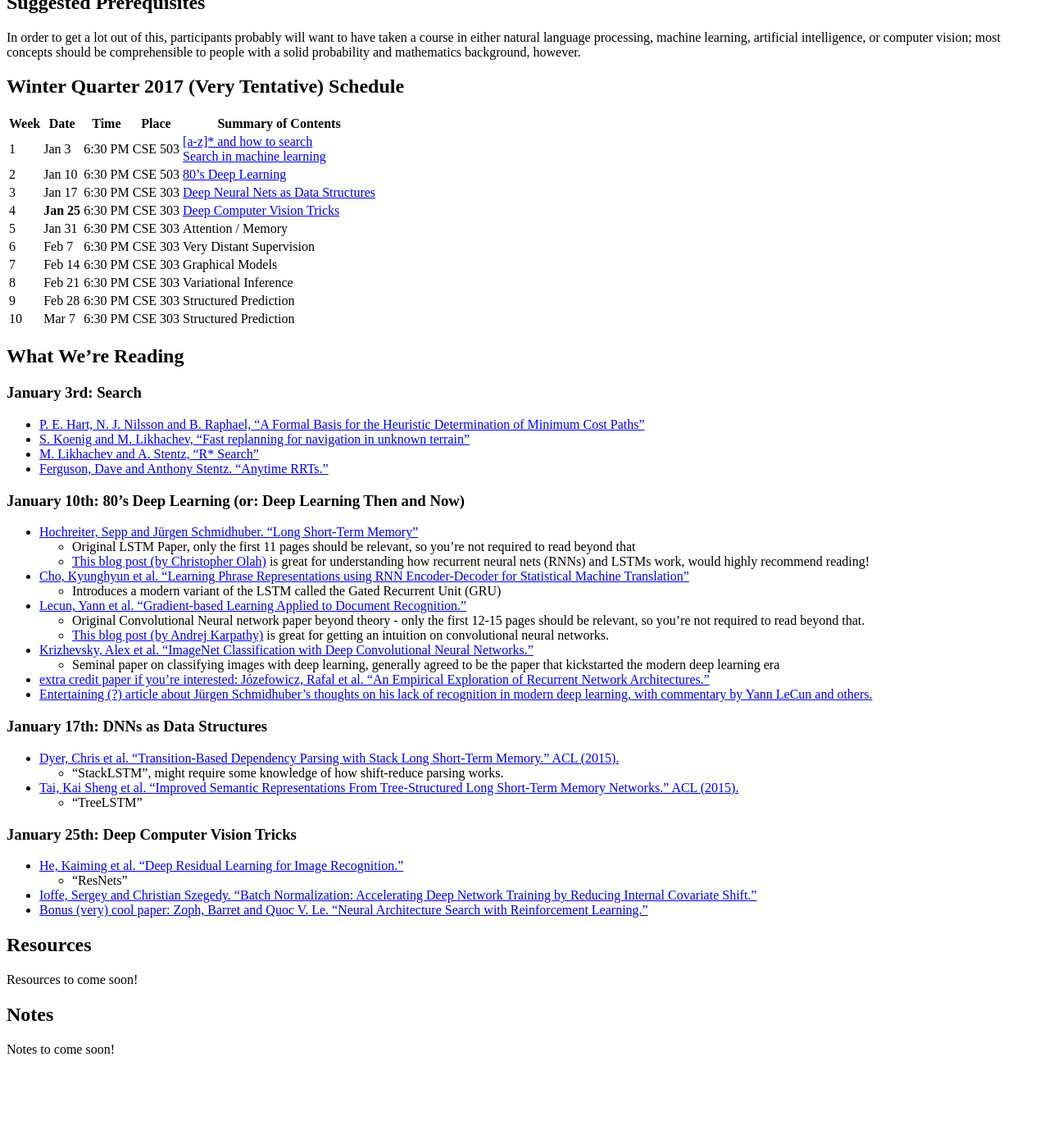
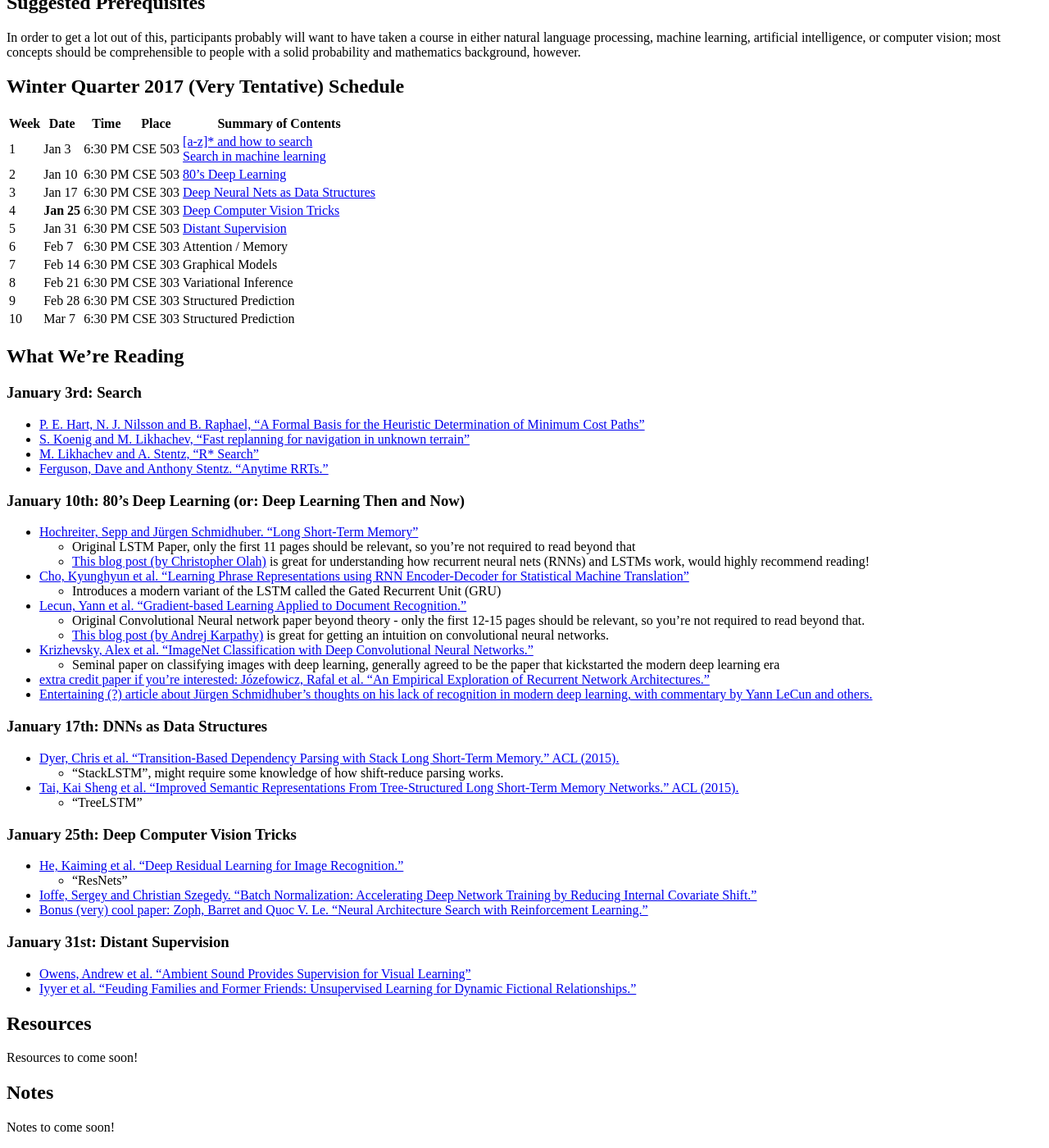
Before and after one commit to MachinesWhoLearn/machineswholearn.github.io, a Jekyll site: the page built from mwl_reading_group.md, in a window 1280 px wide and 1400 px high, scrolled down 312 px. Shown: the whole window at 82% size. Built offline with Jekyll 4.4.1, drawn with Linux system fonts in a browser that asks for light colours; before the commit the page ends 1617 px from its top, so only the background shows below that.

Commit message:
add materials for week of jan 30

```diff
--- a/mwl_reading_group.md
+++ b/mwl_reading_group.md
@@ -26,8 +26,8 @@ people with a solid probability and mathematics background, however.
 | 2 | Jan 10 | 6:30 PM | CSE 503 | [80's Deep Learning](#january-10th-80s-deep-learning-or-deep-learning-then-and-now) |
 | 3 | Jan 17 | 6:30 PM | CSE 303 | [Deep Neural Nets as Data Structures](#january-17th-dnns-as-data-structures) |
 | 4 | **Jan 25** | 6:30 PM | CSE 303 | [Deep Computer Vision Tricks](#january-25th-deep-computer-vision-tricks) |
-| 5 | Jan 31 | 6:30 PM | CSE 303 | Attention / Memory |
-| 6 | Feb 7 | 6:30 PM | CSE 303 | Very Distant Supervision |
+| 5 | Jan 31 | 6:30 PM | CSE 503 | [Distant Supervision](#january-31st-distant-supervision) |
+| 6 | Feb 7 | 6:30 PM | CSE 303 | Attention / Memory |
 | 7 | Feb 14 | 6:30 PM | CSE 303 | Graphical Models |
 | 8 | Feb 21 | 6:30 PM | CSE 303 | Variational Inference |
 | 9 | Feb 28 | 6:30 PM | CSE 303 | Structured Prediction |
@@ -75,6 +75,10 @@ people with a solid probability and mathematics background, however.
   - [Ioffe, Sergey and Christian Szegedy. "Batch Normalization: Accelerating Deep Network Training by Reducing Internal Covariate Shift."](https://pdfs.semanticscholar.org/298e/77753a499c28a2220dc5924f55f8a6468be5.pdf)
   - [Bonus (very) cool paper: Zoph, Barret and Quoc V. Le. "Neural Architecture Search with Reinforcement Learning."](https://www.semanticscholar.org/paper/Neural-Architecture-Search-with-Reinforcement-Zoph-Le/cc75a5324180677866c19d0429ae3f8f5a568ed6)
 
+### January 31st: Distant Supervision
+  - [Owens, Andrew et al. "Ambient Sound Provides Supervision for Visual Learning"](https://arxiv.org/pdf/1608.07017v2.pdf)
+  - [Iyyer et al. "Feuding Families and Former Friends: Unsupervised Learning for Dynamic Fictional Relationships."](https://cs.umd.edu/~miyyer/pubs/2016_naacl_relationships.pdf)
+
 ## Resources
 
 Resources to come soon!
```
Also changed, not shown: mwl_foundational.md (+4 -1 lines).
